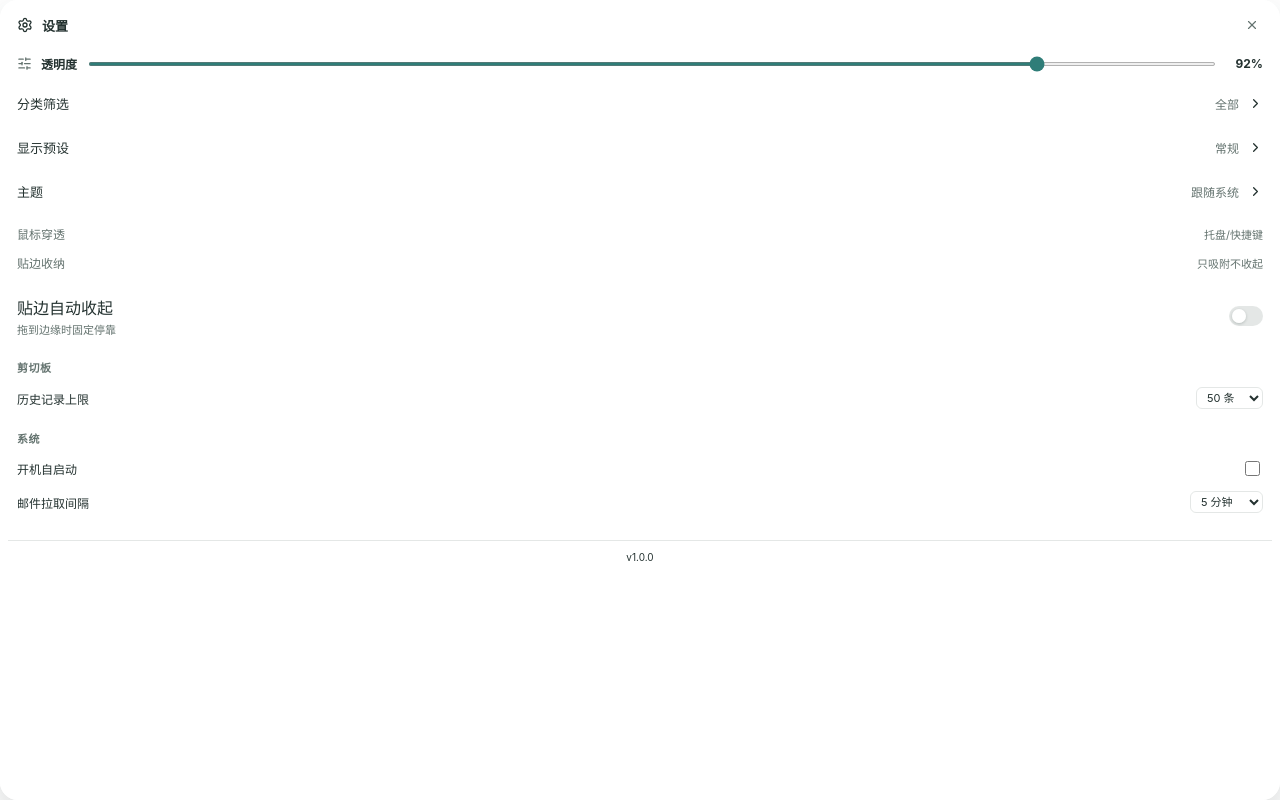
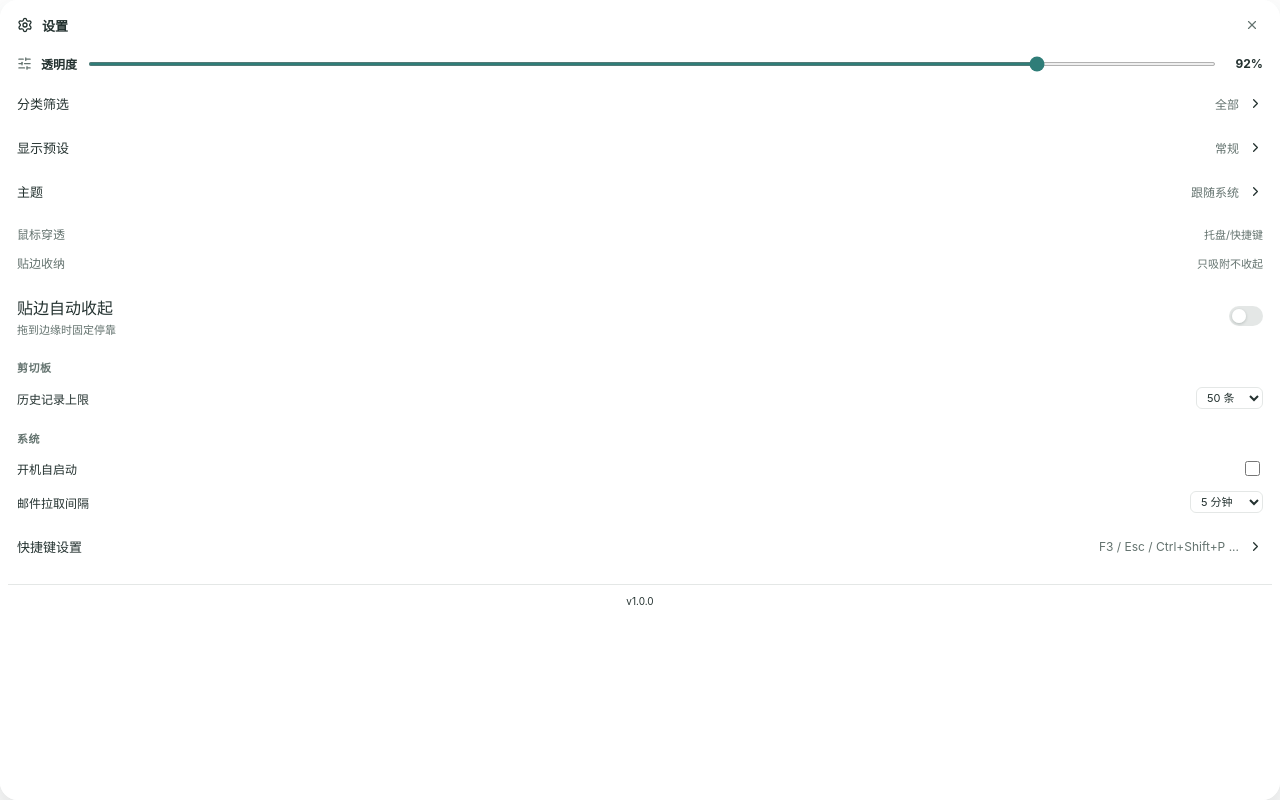
Before and after one commit to Mengshiming2110/bianqian-electron, a Vue app: page /#/settings in a window 1280 px wide. Built offline with nearby package versions, Linux system fonts and the light colour scheme.

Commit message:
feat: 快捷键设置入口 — 设置面板增加快捷键设置按钮，IPC接openShortcutEditor

```diff
--- a/src/main/ipc.js
+++ b/src/main/ipc.js
@@ -345,6 +345,10 @@ export function registerIpc(windowManager, trayController) {
     return stopRecord(windowManager)
   })
 
+  ipcMain.handle('shortcut-editor:open', () => {
+    if (windowManager) windowManager.openShortcutEditor()
+  })
+
   ipcMain.handle('settings:get', () => {
     try { return getSettings() }
     catch (err) { console.error('[ipc] settings:get 失败:', err.message); return {} }
--- a/src/preload/index.js
+++ b/src/preload/index.js
@@ -110,6 +110,7 @@ contextBridge.exposeInMainWorld('api', {
     reset: () => ipcRenderer.invoke('shortcuts:reset'),
     startRecord: () => ipcRenderer.invoke('shortcuts:start-record'),
     stopRecord: () => ipcRenderer.invoke('shortcuts:stop-record'),
+    openEditor: () => ipcRenderer.invoke('shortcut-editor:open'),
     onKeydown: (callback) => on('shortcut-editor:keydown', callback)
   },
   notify: {
--- a/src/renderer/src/components/SettingsWindow.vue
+++ b/src/renderer/src/components/SettingsWindow.vue
@@ -83,6 +83,12 @@
             </select>
           </div>
         </div>
+
+        <button class="settings-menu-row" type="button" @click="openShortcutEditor">
+          <span>快捷键设置</span>
+          <small>F3 / Esc / Ctrl+Shift+P ...</small>
+          <ChevronRight :size="15" />
+        </button>
 
         <!-- 版本号 -->
         <div style="text-align:center;color:var(--text-tertiary);font-size:10px;margin-top:12px;padding-top:10px;border-top:1px solid var(--border)">
@@ -315,6 +321,10 @@ function onKeydown(e) {
       close()
     }
   }
+}
+
+function openShortcutEditor() {
+  window.api?.shortcuts?.openEditor()
 }
 
 function close() {
```
